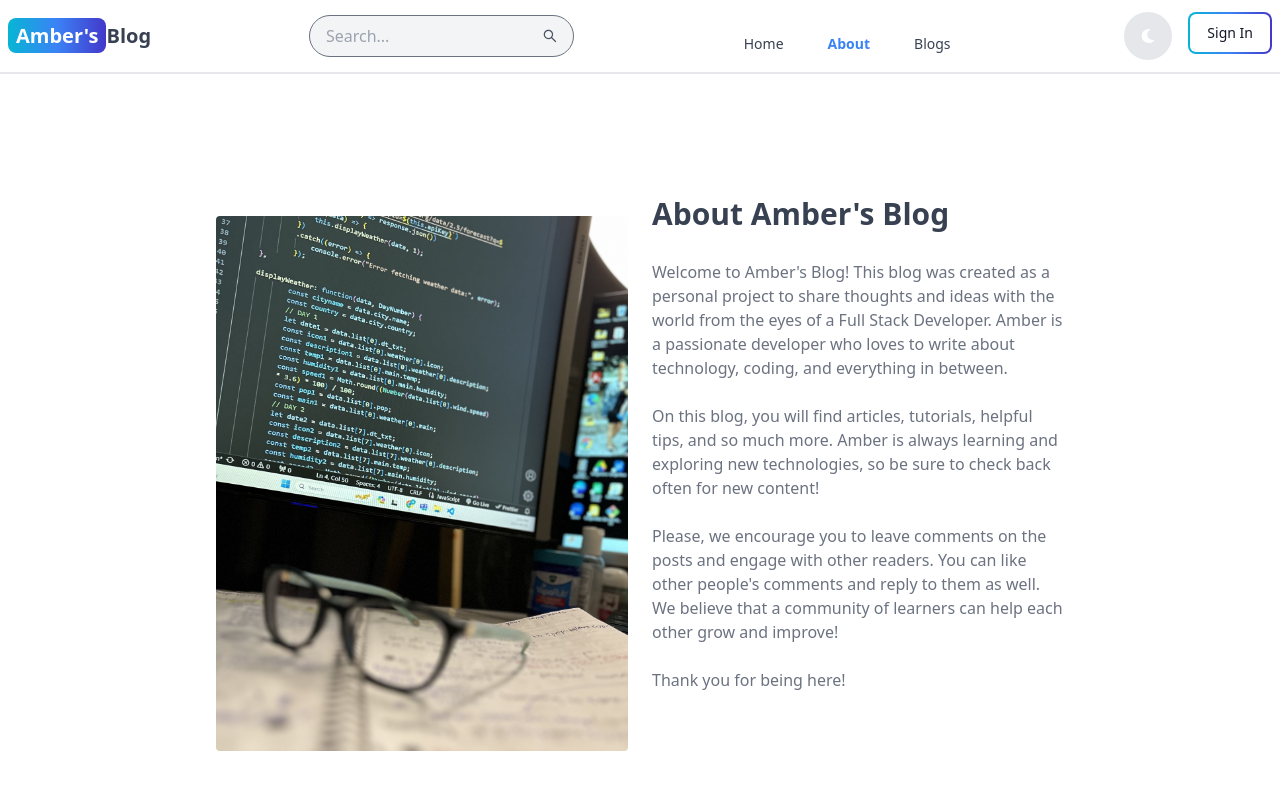
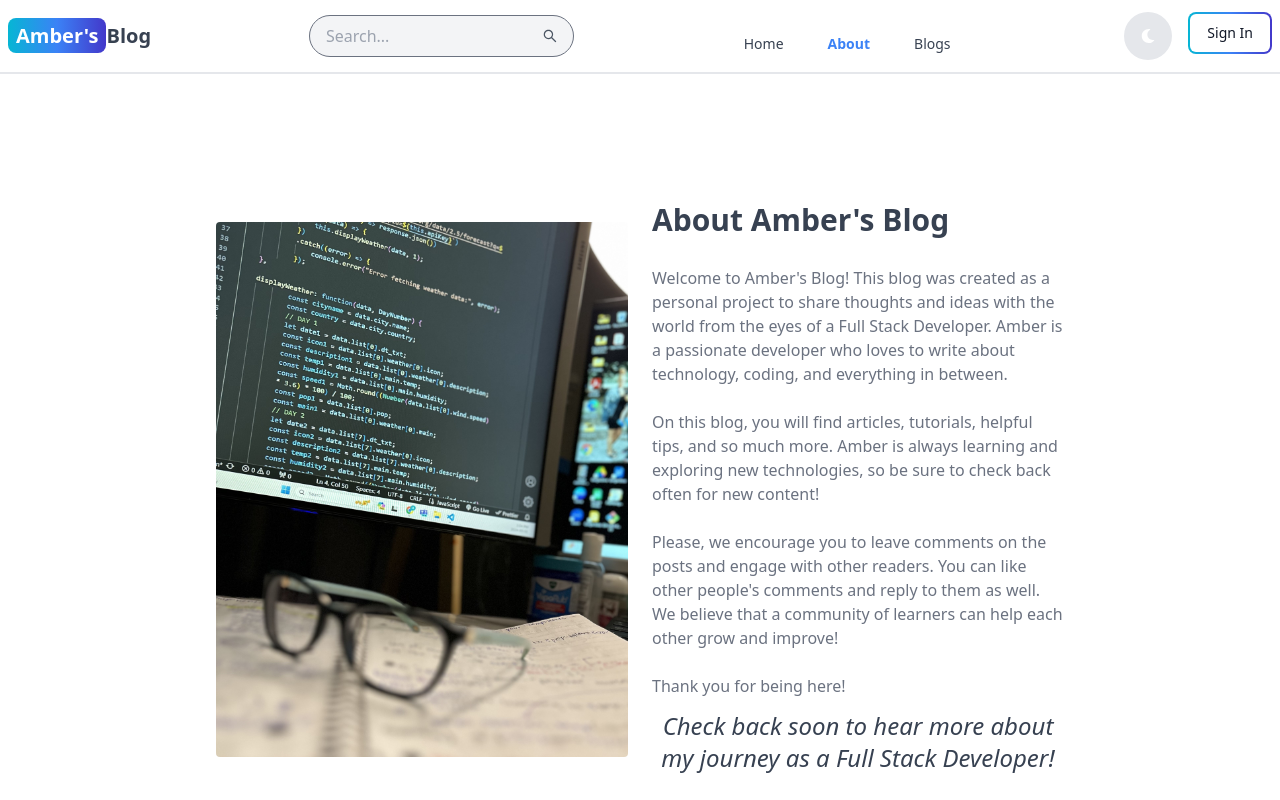
Before and after one commit to AmberForrester/MERN-Blog, a React (Vite) app in the folder client/: page /about in a window 1280 px wide. Shown: the top 800 px of the page. Built offline with nearby package versions, Linux system fonts and the light colour scheme.

Commit message:
Dark Mode edit done.

```diff
--- a/client/src/components/DashSidebar.jsx
+++ b/client/src/components/DashSidebar.jsx
@@ -1,8 +1,8 @@
-import { useState, useEffect } from 'react'
+import { useState, useEffect } from 'react';
 import { Sidebar } from 'flowbite-react';
 import { useSelector } from 'react-redux';
 import { HiChartPie, HiUser, HiArrowSmRight, HiDocumentText, HiOutlineUserGroup, HiAnnotation } from 'react-icons/hi';
-import { Link, useLocation } from 'react-router-dom';
+import { Link, useLocation, useNavigate } from 'react-router-dom';
 import { signOutSuccess } from '../redux/user/userSlice.js';
 import { useDispatch } from 'react-redux';
 
@@ -10,13 +10,13 @@ const DashSidebar = () => {
     const { currentUser } = useSelector((state) => state.user);
 
     const location = useLocation();
+    const navigate = useNavigate();
 
     const [tab, setTab] = useState('');
     const dispatch = useDispatch();
 
     useEffect(() => {
       const urlParams = new URLSearchParams(location.search);
-
       const tabFromUrl = urlParams.get('tab');
 
       if (tabFromUrl) {
@@ -25,7 +25,6 @@ const DashSidebar = () => {
     }, [location.search]);
 
     const handleSignOut = async () => {
-
       try {
         const res = await fetch(`/api/user/signout`, {
           method: "POST",
@@ -34,25 +33,23 @@ const DashSidebar = () => {
         const data = await res.json();
 
         if (!res.ok) {
-          console.log(data.message);
+          console.log('Sign-out failed:', data.message);
         } else {
+          console.log('Sign-out successful');
           dispatch(signOutSuccess());
+          console.log('User signed out, redirecting to home page');
+          navigate('/'); // Redirect to the home page
         }
-
-
       } catch (error) {
-        console.log(error.message);
+        console.log('Error during sign-out:', error.message);
       }
     };
 
   return (
-
     <Sidebar className="w-full md:w-56">
         <Sidebar.Items>
-
             <Sidebar.ItemGroup className="flex flex-col gap-1">
                 {currentUser && currentUser.isAdmin && (
-
                     <Link to="/dashboard?tab=dash">
                         <Sidebar.Item
                         active={tab === 'dash'}
@@ -110,7 +107,6 @@ const DashSidebar = () => {
             </>
           )}
 
-
           <Sidebar.Item
             icon={HiArrowSmRight}
             className="cursor-pointer"
--- a/client/src/pages/About.jsx
+++ b/client/src/pages/About.jsx
@@ -30,11 +30,11 @@ export default function About() {
             <p>
               Thank you for being here!
             </p>
-           <h1 className=' text-2xl text-white italic'>
+
+          </div>
+          <h1 className='text-2xl md:text-center italic mt-3'>
             Check back soon to hear more about my journey as a Full Stack Developer!
           </h1>
-          </div>
-
         </div>
       </div>
     </div>
```
